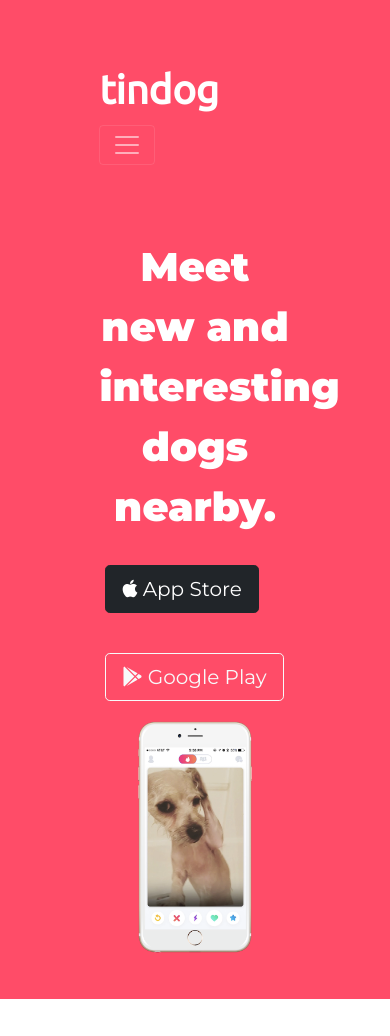
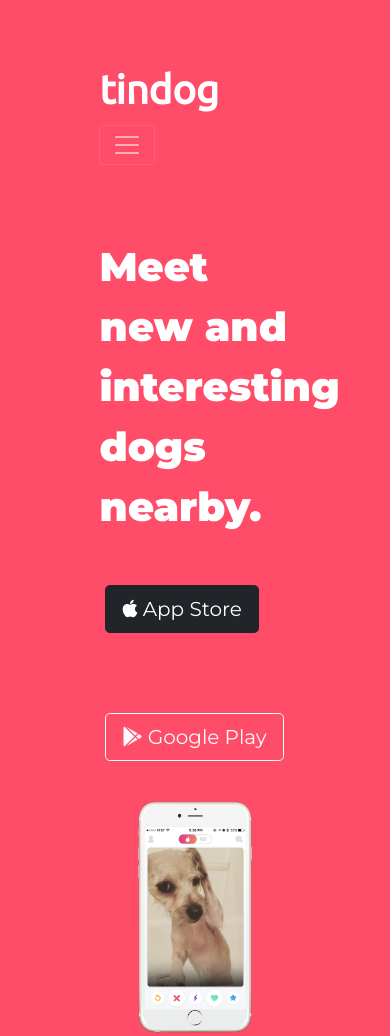
Before and after one commit to Studioname/bootstrapTindog, a plain HTML site: page index.html in a window 390 px wide. Shown: the top 1036 px of the page. Drawn offline with nearby package versions, Linux system fonts and the light colour scheme.

Commit message:
Update styles.css

```diff
--- a/css/styles.css
+++ b/css/styles.css
@@ -184,7 +184,6 @@
 
   .big-heading {
     font-size: 2.5rem;
-    text-align: center;
   }
 
   .testimonial-text {
@@ -196,7 +195,7 @@
   }
 
   .download-btn {
-    margin: 20px 6px;
+    margin: 40px 6px;
   }
 
   .title-img-container {
```
